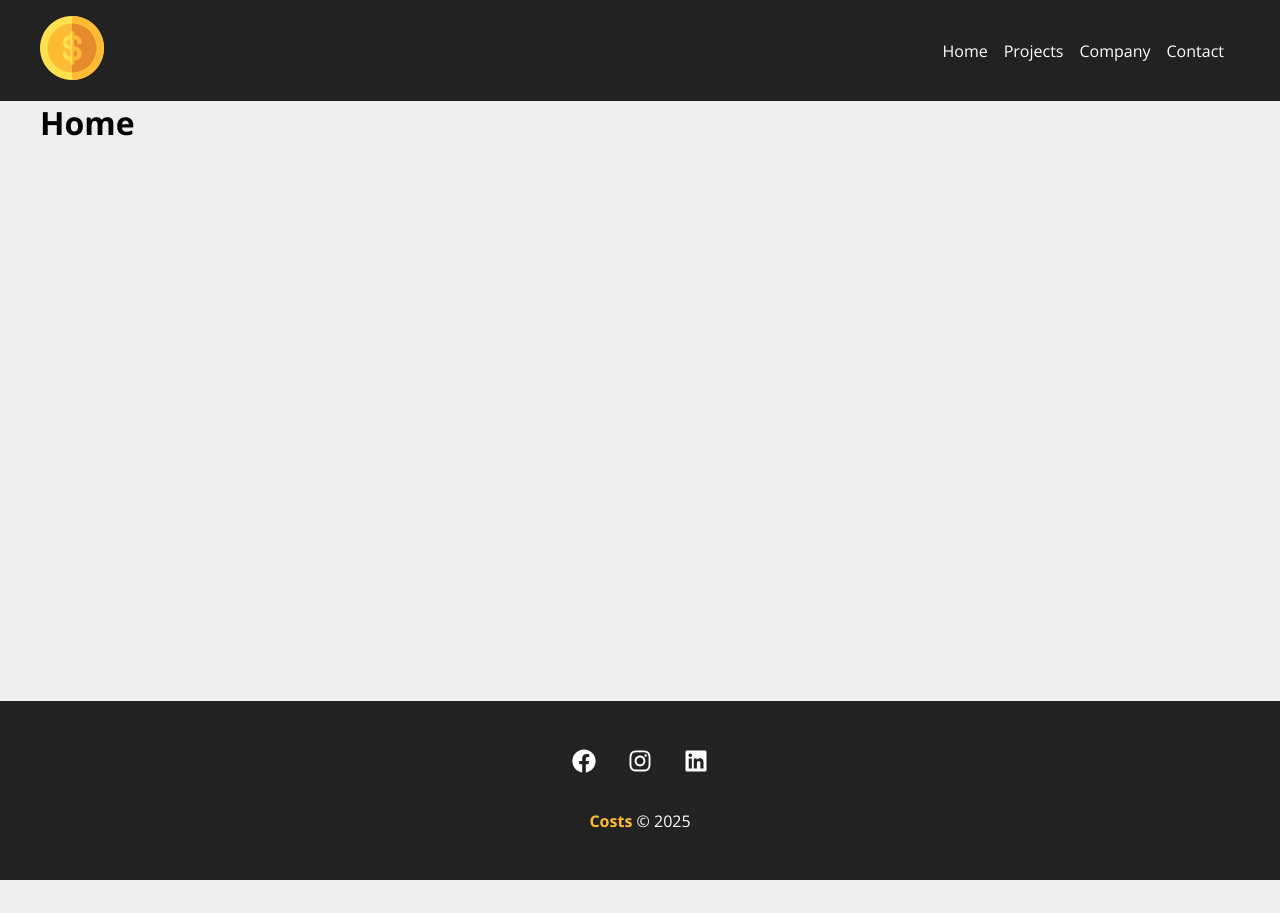
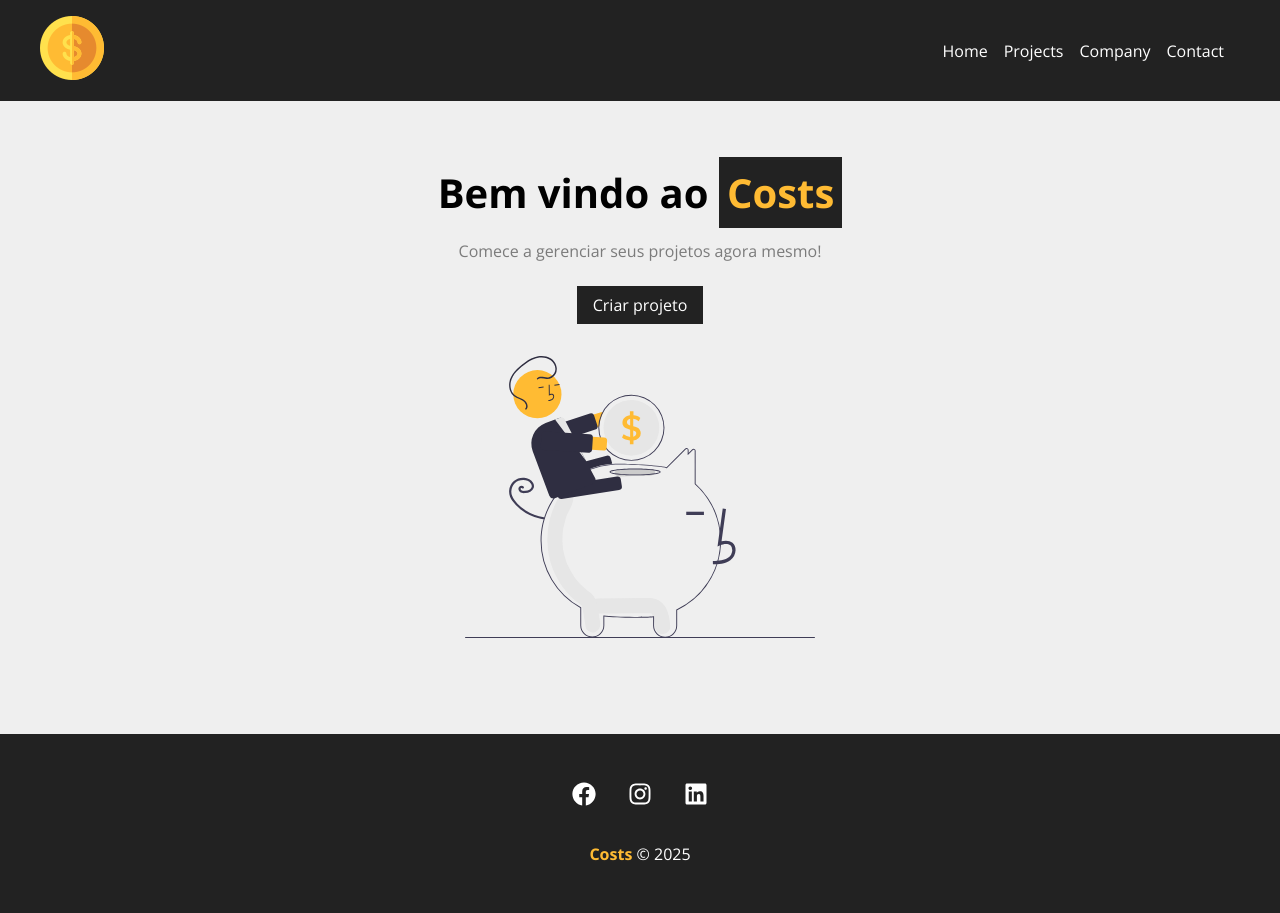
Before and after one commit to LucasNRama/costs_curso_react, a React (Create React App) app: page / in a window 1280 px wide. Before the commit the page ends 880 px from the top, so only its background shows below. Built offline with nearby package versions, Linux system fonts and the light colour scheme.

Commit message:
criando a home

```diff
--- /dev/null
+++ b/src/components/layout/LinkButton.js
@@ -0,0 +1,13 @@
+import { Link } from 'react-router-dom'
+import styles from './LinkButton.module.css'
+
+
+function LinkButton({ to, text}){
+    return(
+        <Link className={styles.btn} to={to}>
+            {text}
+        </Link>
+    )
+}
+
+export default LinkButton
--- /dev/null
+++ b/src/components/layout/LinkButton.module.css
@@ -0,0 +1,12 @@
+.btn {
+    background-color: #222;
+    color: #fff;
+    padding:0.5em 1em;
+    text-decoration: none;
+    transition: 0.5s;
+
+}
+
+.btn:hover{
+    color:#ffbb33
+}
--- a/src/components/pages/Home.js
+++ b/src/components/pages/Home.js
@@ -1,5 +1,16 @@
+import styles from './Home.module.css'
+import savings from '../../img/savings.svg'
+import LinkButton from '../layout/LinkButton'
+
 function Home() {
-    return <h1>Home</h1>
+    return (
+        <section className={styles.home_container}>
+            <h1>Bem vindo ao <span>Costs</span></h1>
+            <p>Comece a gerenciar seus projetos agora mesmo!</p>
+            <LinkButton to="/newproject" text="Criar projeto"/>
+            <img src={savings} alt="Costs" />
+        </section>
+    )
 }
 
 
--- /dev/null
+++ b/src/components/pages/Home.module.css
@@ -0,0 +1,30 @@
+.home_container{
+    width: 100%;
+    display: flex;
+    flex-direction: column;
+    align-items: center;
+    justify-content: center;
+    padding: 4em;
+
+}
+
+.home_container h1{
+    font-size: 2.5em;
+    margin-bottom: .5em;
+}
+
+.home_container h1 span {
+    color: #ffbb33;
+    padding: 0.2em;
+    background-color: #222;
+}
+
+.home_container p{
+    margin-bottom: 1.5em;
+    color: #7b7b7b;
+}
+
+.home_container img {
+    width:350px;
+    margin: 2em 0;
+}
```
